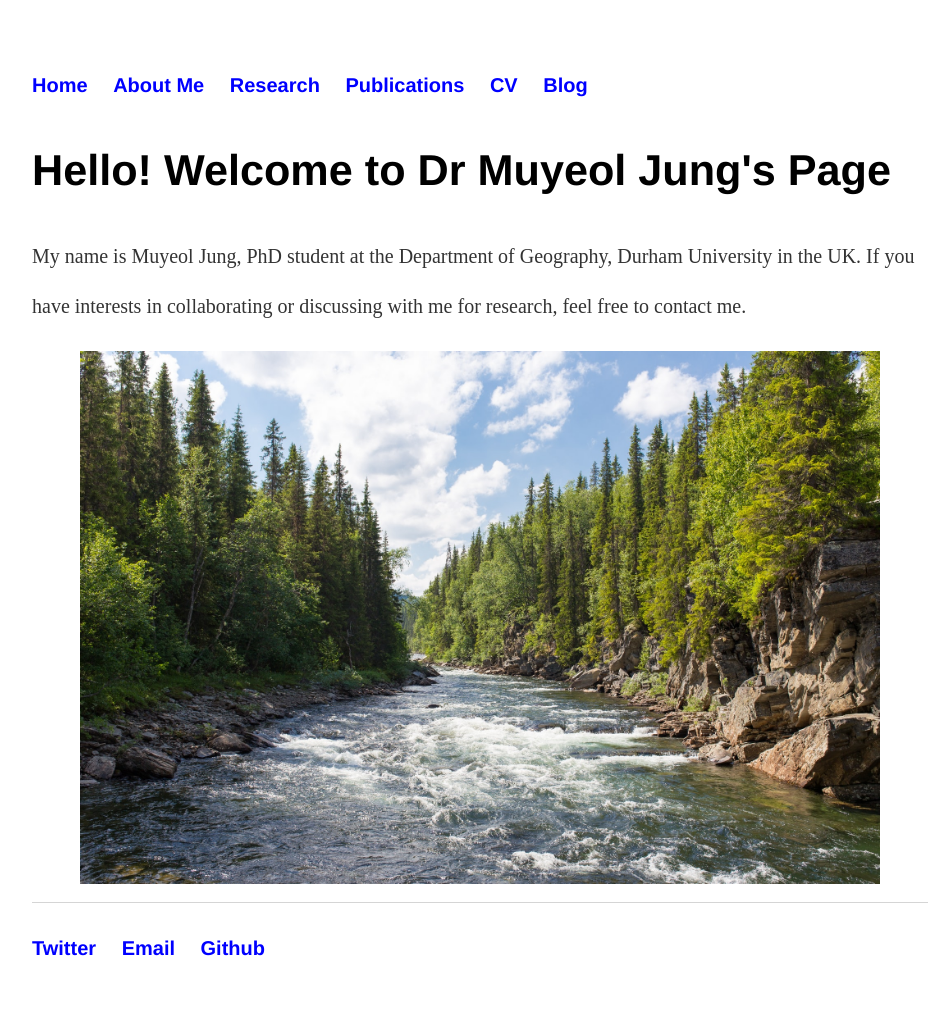
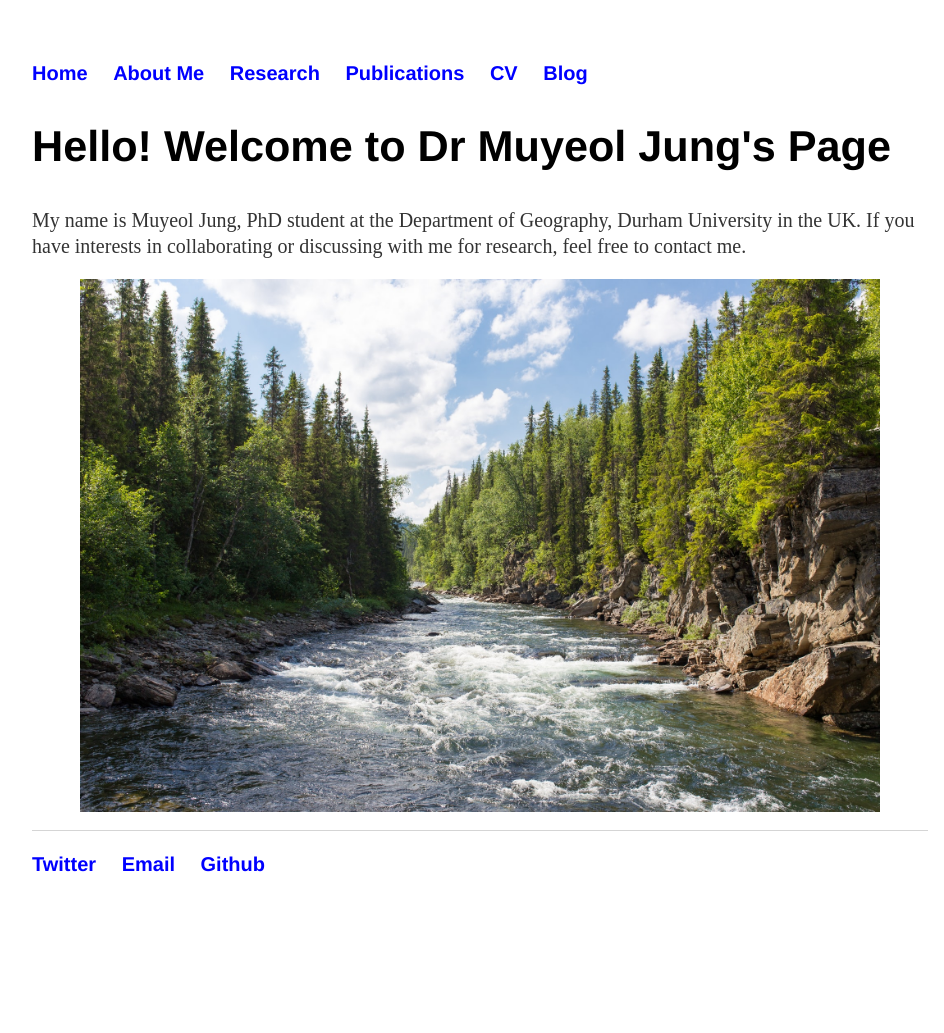
Before and after one commit to muyeoljung/muyeoljung.github.io, a Jekyll site: the page built from index.html, in a window 1280 px wide. Shown: the whole page, without its empty margins (160-1104 px from the left). Built offline with Jekyll 4.4.1, drawn with Linux system fonts in a browser that asks for light colours; after the commit the page ends 937 px from its top, so only the background shows below that.

Commit message:
Update main.css

```diff
--- a/css/main.css
+++ b/css/main.css
@@ -3,7 +3,7 @@
 a { text-decoration: none; color: #00f; }
 a:hover { text-decoration: underline; }
 
-p, ul { font-size: 20px; line-height: 2.5em; color: #333; }
+p, ul { font-size: 20px; line-height: 1.3em; color: #333; }
 
 h1, h2, h3, h4 { font-family: 'Helvetica', 'Arial', 'Sans-Serif'; }
 h1 { font-size: 3em;  }
```
